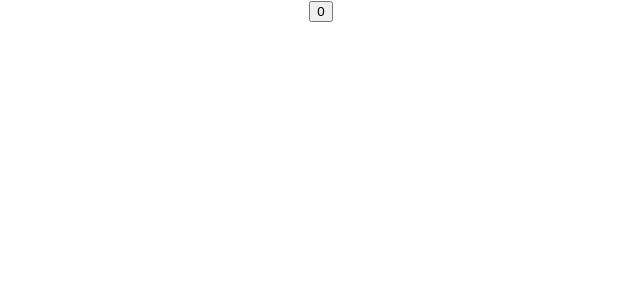
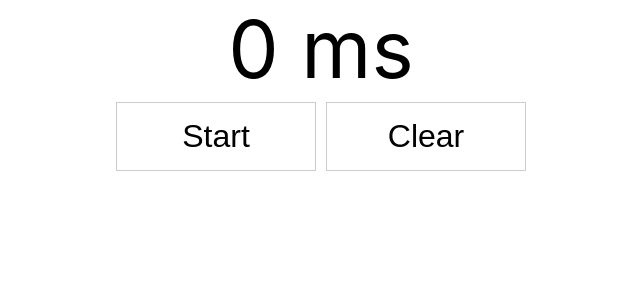
Before and after one commit to shermango/young-goose, a React (Create React App) app in the folder hooks-suspense/: page / in a window 1280 px wide. Shown: the top 300 px of the page, without its empty margins (319-959 px from the left). Built offline with nearby package versions, Linux system fonts and the light colour scheme.

Commit message:
(chore) experiment with and combining useState, useRef, and useEffect to manage the internals of acomponent state

```diff
--- a/hooks-suspense/src/App.js
+++ b/hooks-suspense/src/App.js
@@ -1,6 +1,8 @@
 import React, { Component, useState, useEffect } from 'react';
 import logo from './logo.svg';
 import './App.css';
+
+import Stopwatch from './Stopwatch';
 
 function withCounter(initialState = 0, step = 1) {
   const initialCount = () =>
@@ -25,7 +27,7 @@
   render() {
     return (
       <div className="App">
-        <Counter />
+        <Stopwatch />
       </div>
     );
   }
--- /dev/null
+++ b/hooks-suspense/src/Stopwatch.js
@@ -0,0 +1,61 @@
+import React, { useState, useRef, useEffect } from 'react';
+
+const Stopwatch = () => {
+  const [lapse, setLapse] = useState(0);
+  const [running, setRunning] = useState(false);
+  // we can use a ref to keep track of things like setIntervals
+  const intervalRef = useRef(null);
+
+  /**
+   * useEffect takes 3 params, an effect to run, a return callback
+   * to be run on cleanup/unmount of compoenent and an array of the useState
+   * that you wish to rerender the component on if there is any change
+   */
+
+  useEffect(() => {
+    return () => clearInterval(intervalRef.current);
+  }, []);
+
+  function handleRunClick() {
+    if (running) {
+      clearInterval(intervalRef.current);
+    } else {
+      const startTime = Date.now() - lapse;
+
+      intervalRef.current = setInterval(() => {
+        setLapse(Date.now() - startTime);
+      }, 0);
+    }
+
+    setRunning(!running);
+  }
+
+  function handleClearClick() {
+    clearInterval(intervalRef.current);
+    setRunning(false);
+    setLapse(0);
+  }
+
+  return (
+    <div style={{ textAlign: 'center' }}>
+      <label style={{ fontSize: '5em', display: 'block' }}>{lapse} ms</label>
+      <button onClick={handleRunClick} style={buttonStyles}>
+        {running ? 'Stop' : 'Start'}
+      </button>
+      <button onClick={handleClearClick} style={buttonStyles}>
+        Clear
+      </button>
+    </div>
+  );
+};
+
+const buttonStyles = {
+  border: '1px solid #ccc',
+  background: '#fff',
+  fontSize: '2em',
+  padding: 15,
+  margin: 5,
+  width: 200
+};
+
+export default Stopwatch;
```
